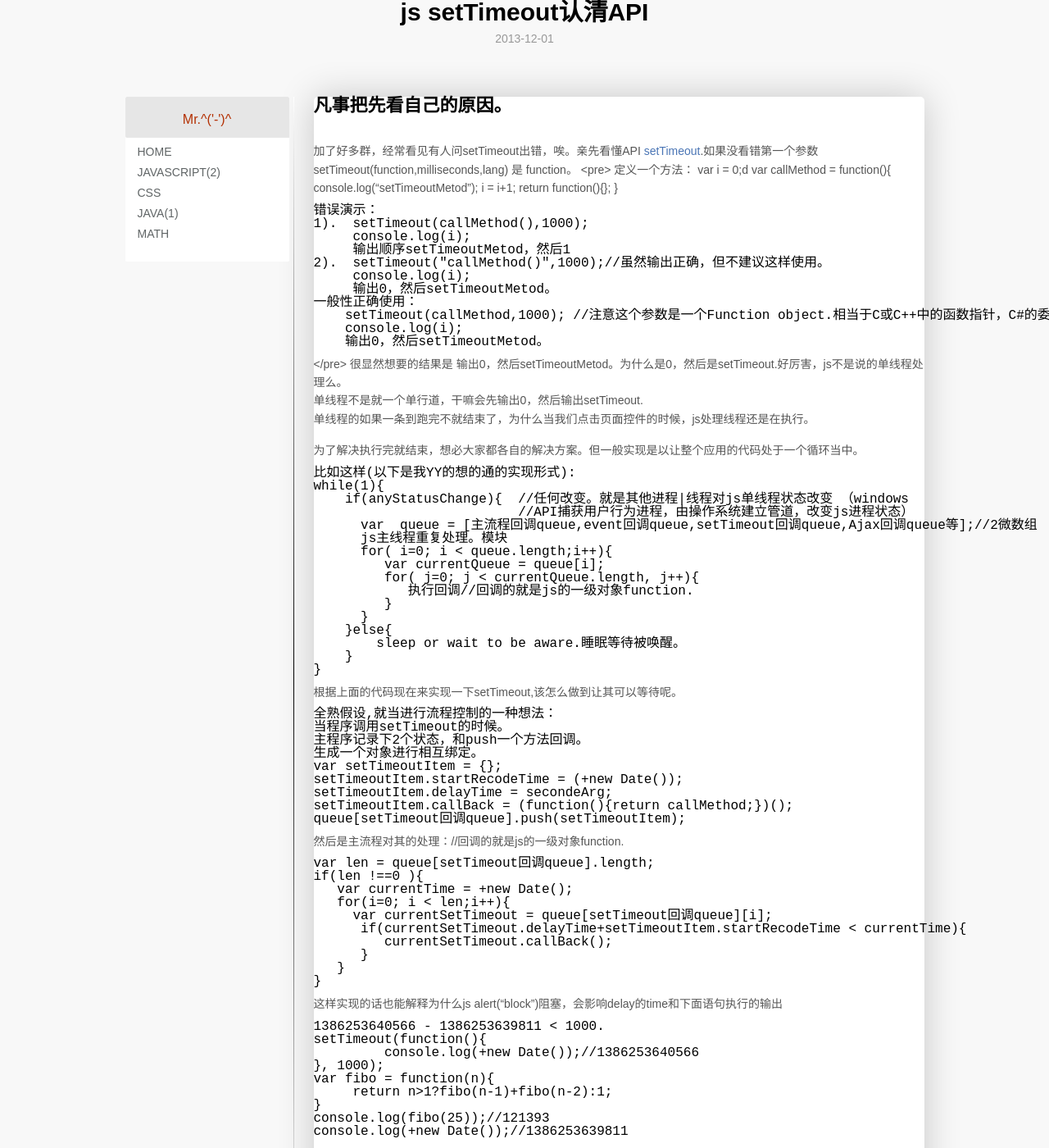
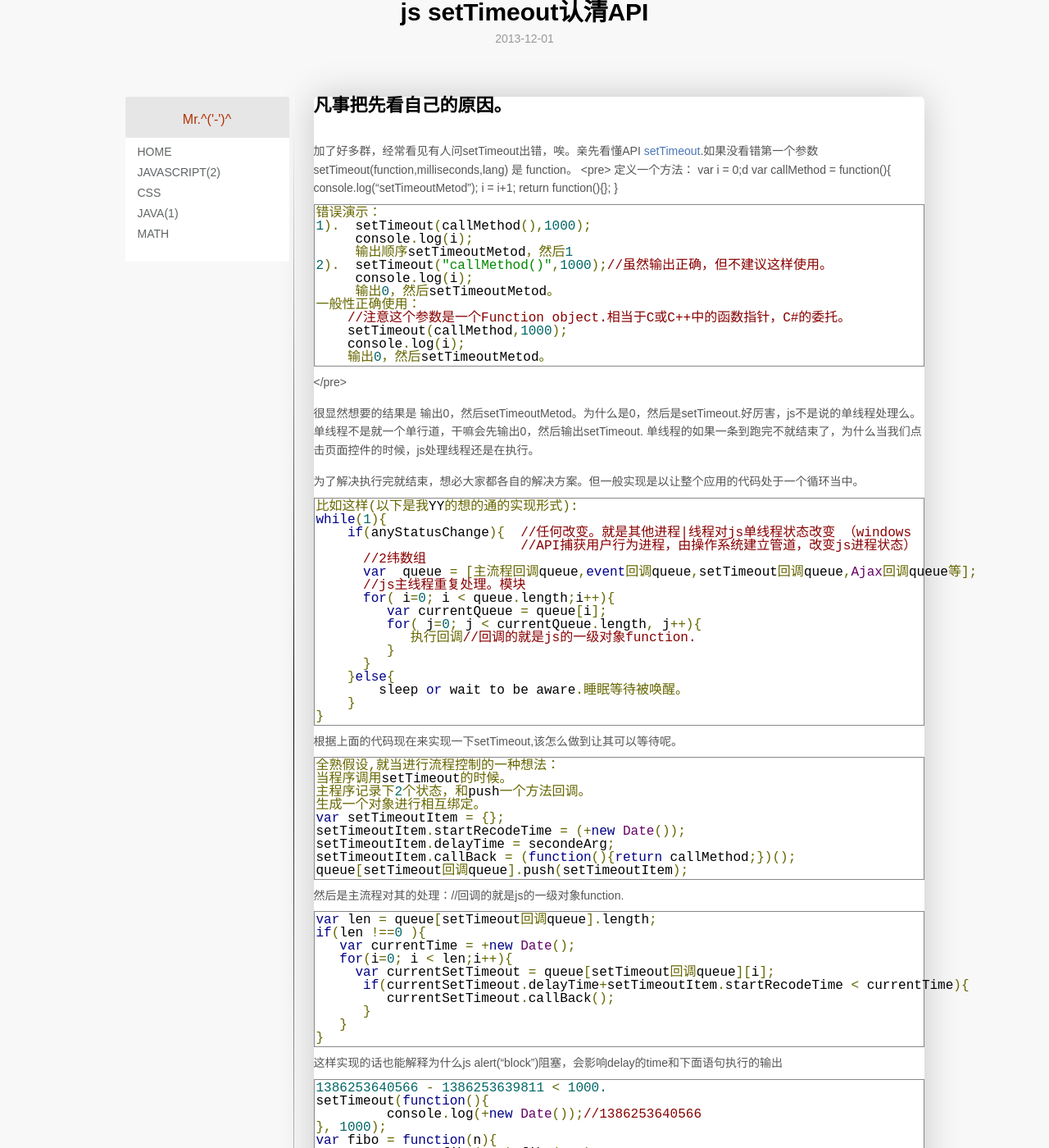
Before and after one commit to clinx/clinx.github.io, a Jekyll site: the page built from _posts/javascript/2013-12-01-js-settimeout.md, in a window 1280 px wide and 1400 px high. Shown: the whole window at 82% size. Built offline with Jekyll 4.4.1, drawn with Linux system fonts in a browser that asks for light colours; Markdown is read by kramdown in place of the engine named in the settings; comment, search, counter and statistics services are not loaded; some of the changed text lies outside the part shown.

Commit message:
format post

```diff
--- a/_layouts/post.html
+++ b/_layouts/post.html
@@ -56,6 +56,7 @@
         }
 
         $(function(){
+            $("pre").addClass("prettyprint");
             prettyPrint();
             $(window).scroll(function() {
                 if ($(window).scrollTop() > 100) {
--- a/_posts/javascript/2013-12-01-js-settimeout.md
+++ b/_posts/javascript/2013-12-01-js-settimeout.md
@@ -26,10 +26,12 @@ setTimeout(function,milliseconds,lang) 是 function。
          console.log(i);
          输出0，然后setTimeoutMetod。
     一般性正确使用：
-        setTimeout(callMethod,1000); //注意这个参数是一个Function object.相当于C或C++中的函数指针，C#的委托。
+        //注意这个参数是一个Function object.相当于C或C++中的函数指针，C#的委托。
+        setTimeout(callMethod,1000);
         console.log(i);
         输出0，然后setTimeoutMetod。
   </pre>
+
 很显然想要的结果是 输出0，然后setTimeoutMetod。为什么是0，然后是setTimeout.好厉害，js不是说的单线程处理么。
 单线程不是就一个单行道，干嘛会先输出0，然后输出setTimeout.
 单线程的如果一条到跑完不就结束了，为什么当我们点击页面控件的时候，js处理线程还是在执行。
@@ -40,8 +42,9 @@ setTimeout(function,milliseconds,lang) 是 function。
     while(1){
         if(anyStatusChange){  //任何改变。就是其他进程|线程对js单线程状态改变 （windows
                               //API捕获用户行为进程，由操作系统建立管道，改变js进程状态）
-          var  queue = [主流程回调queue,event回调queue,setTimeout回调queue,Ajax回调queue等];//2微数组
-          js主线程重复处理。模块
+          //2纬数组
+          var  queue = [主流程回调queue,event回调queue,setTimeout回调queue,Ajax回调queue等];
+          //js主线程重复处理。模块
           for( i=0; i < queue.length;i++){
              var currentQueue = queue[i];
              for( j=0; j < currentQueue.length, j++){
```
Also changed, not shown: _posts/java/2013-12-09-Java-Interface-Factory.md (+29 -27 lines), _posts/javascript/2013-12-07-Jquery-Rules.md (+18 -10 lines), index.md (+1 -1 lines).
